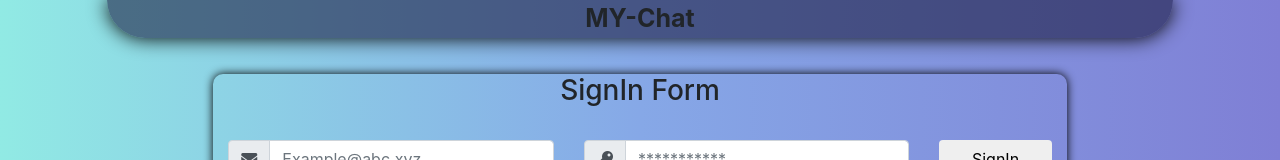
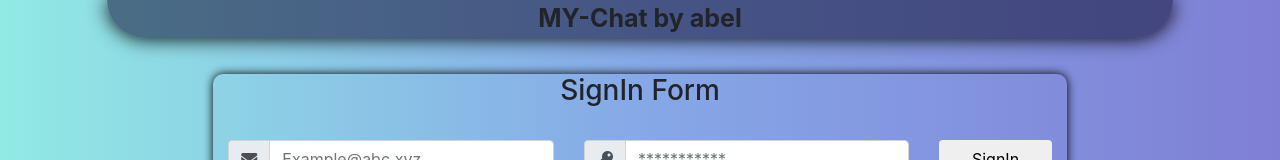
Before and after one commit to AbelSegawa/Chat-App-js, a plain HTML site: page index.html in a window 1280 px wide. Shown: the top 160 px of the page. Drawn offline with Linux system fonts and the light colour scheme.

Commit message:
index.html

```diff
--- a/index.html
+++ b/index.html
@@ -25,7 +25,7 @@
 <body>
     <ul class="nav justify-content-center fixed-top">
         <li class="nav-item col-10" style="box-shadow: 0px 0px 20px black; border-bottom-right-radius: 50px;border-bottom-left-radius: 50px; font-size: 25px; text-align: center; font-weight: bolder; background-color: rgba(20, 20, 58, 0.562)">
-            MY-Chat
+            MY-Chat by abel
         </li>
     </ul>
     <br>
```
